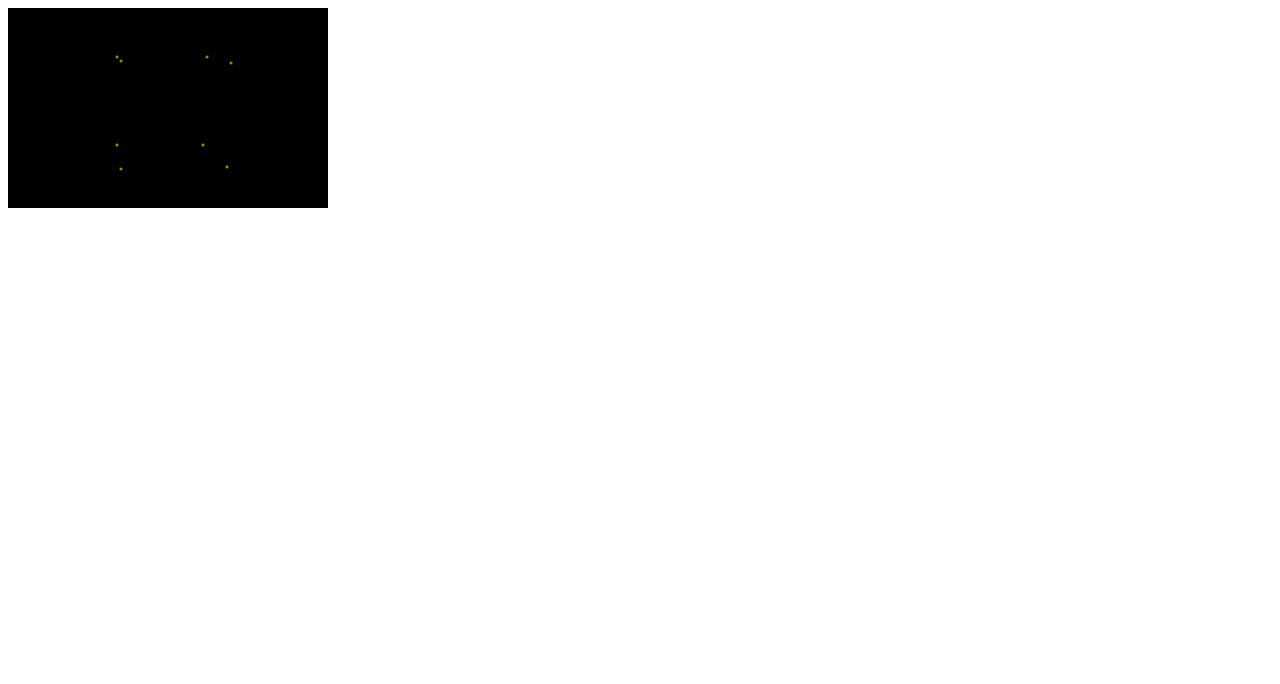
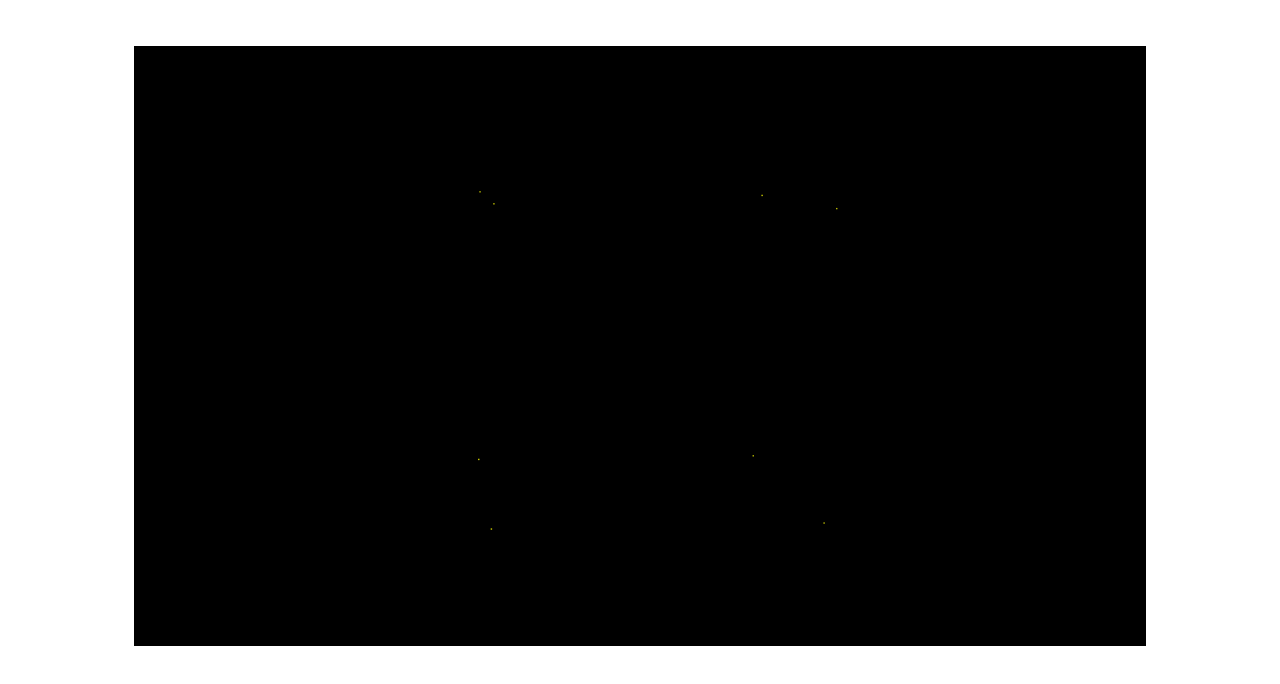
Before and after one commit to KsGin/Software-Renderer, a plain HTML site: page index.html in a window 1280 px wide. Drawn offline with Linux system fonts and the light colour scheme.

Commit message:
Update ：2018.5.1

```diff
--- a/index.html
+++ b/index.html
@@ -1,11 +1,14 @@
 <!DOCTYPE html>
 <html>
 <head>
-    <title>3D Soft Engine using HTML5 Canvas</title>
+    <title>Software Renderer using HTML5 Canvas</title>
     <style>
         canvas {
-            width: 320px;
-            height: 200px;
+            margin-left: 10%;
+            margin-right: 10%;
+            margin-top: 3%;
+            width: 80%;
+            height: 600px;
         }
     </style>
     <script src="math/babylon.math.js"></script>
@@ -13,6 +16,6 @@
     <script src="main.js"></script>
 </head>
 <body>
-    <canvas id="frontBuffer" width="160" height="100" style="background-color: black;"></canvas>
+    <canvas id="frontBuffer" width="800" height="500" style="background-color: black;"></canvas>
 </body>
 </html>
```
